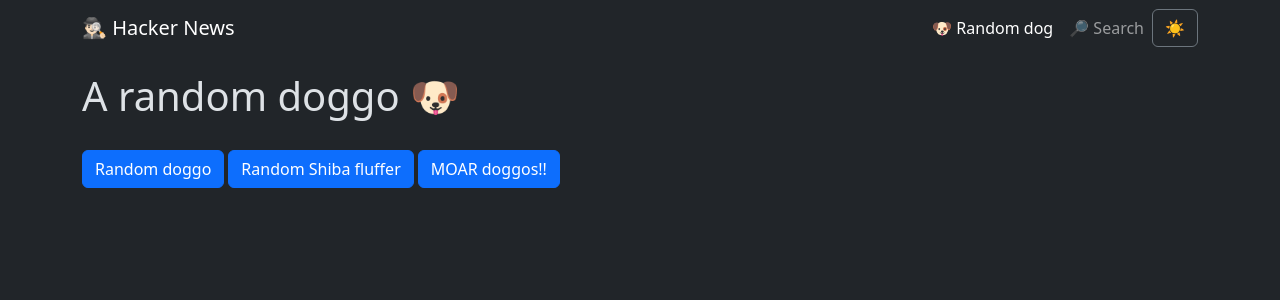
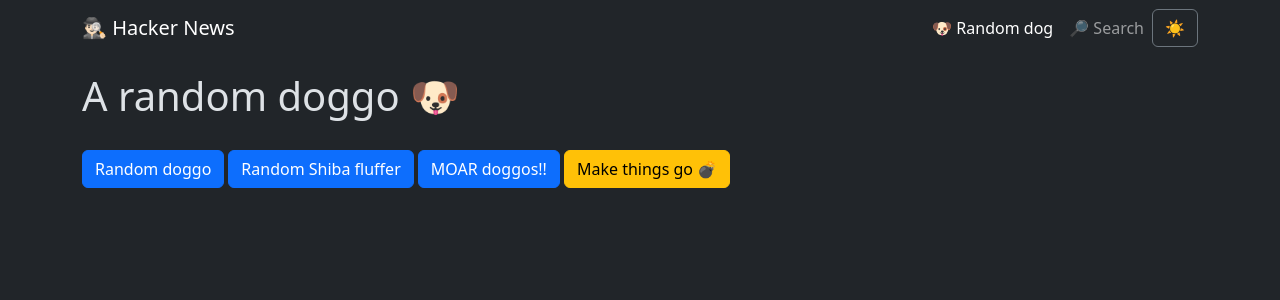
Before and after one commit to drblue/fed23-javascript-2, a React (Vite) app in the folder 07-hackernews/: page /random-dog in a window 1280 px wide. Shown: the top 300 px of the page. Built offline with nearby package versions, Linux system fonts and the light colour scheme.

Commit message:
Added workshop-instructions.

```diff
--- a/07-hackernews/src/pages/RandomDogPage.tsx
+++ b/07-hackernews/src/pages/RandomDogPage.tsx
@@ -23,6 +23,12 @@ const RandomDogPage = () => {
 					className="ms-1"
 					onClick={() => {}}
 				>MOAR doggos!!</Button>
+
+				<Button
+					className="ms-1"
+					variant="warning"
+					onClick={() => {}}
+				>Make things go 💣</Button>
 			</div>
 
 			{isLoading && <p>Loading...</p>}
```
Also changed, not shown: 1 other file (tests, documents, lock files or other folders).
